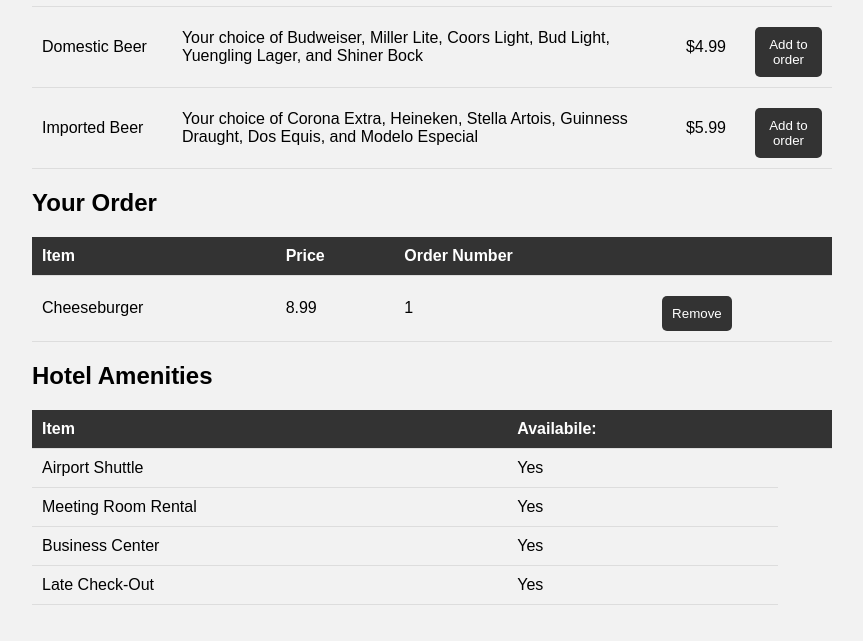
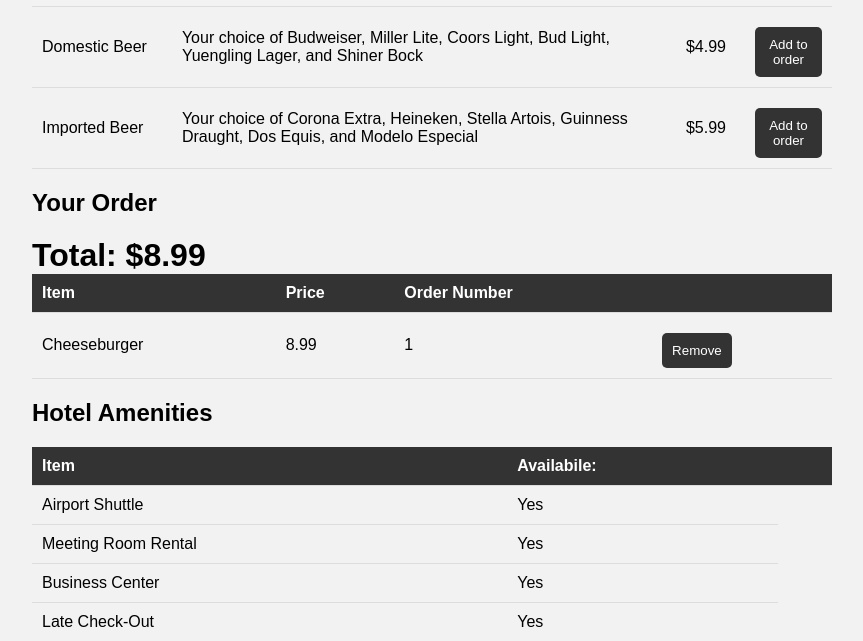
Before and after one commit to michaelmir915/CSCE310_Database, a PHP site: page /roomCharges.php in a window 1280 px wide. Shown: the part 1096-1737 px from the top of the page, without its empty margins (208-1071 px from the left). Run offline with PHP 8.4, Linux system fonts and the light colour scheme; data comes from the database, SQL or seed files in the repository; tables that the repository leaves empty hold one stand-in row (values such as "Sample post").

Commit message:
added order total

```diff
--- a/roomCharges.css
+++ b/roomCharges.css
@@ -14,6 +14,10 @@
 		h1 {
 			margin: 0;
 			font-size: 40px;
+		}
+		h3 {
+			margin: 0;
+			font-size: 32px;
 		}
 		main {
 			max-width: 800px;
--- a/roomCharges.php
+++ b/roomCharges.php
@@ -128,7 +128,7 @@
 				INNER JOIN food_list ON food.LOCATION_NUMBER = food_list.LOCATION_NUMBER AND food.ITEM_NUMBER = food_list.ITEM_NUMBER
 				ORDER BY ORDER_NUMBER";
 				$result = mysqli_query($conn, $sql);
-
+				$total = 0;
 				if (mysqli_num_rows($result) > 0) {
 				    // Output the amenities in a table row
 				    while($row = mysqli_fetch_assoc($result)) {
@@ -146,8 +146,9 @@
               					</form>
 								</td>';
 				    	echo "</tr>";
+						$total += $row["COST"];
 				  	}
-
+					echo "<h3>Total: $$total</h2>";
 				} else {
 				    echo "0 results";
 				}
@@ -190,13 +191,11 @@
 				    while($row = mysqli_fetch_assoc($result)) {
 				        echo "<tr>";
 				        echo "<td>" . $row["DESCRIPTION"] . "</td>";
-				        // echo "<td>" . $row["AVAILABILITY"] . "</td>";
 						if ($row["AVAILABILITY"] == 1){
 							echo "<td>Yes</td>";
 						} else {
 							echo "<td>No</td>";
 						}
-						// echo "<td><button>Check Out</button></td>";
 				    	echo "</tr>";
 				  	}
 
```
